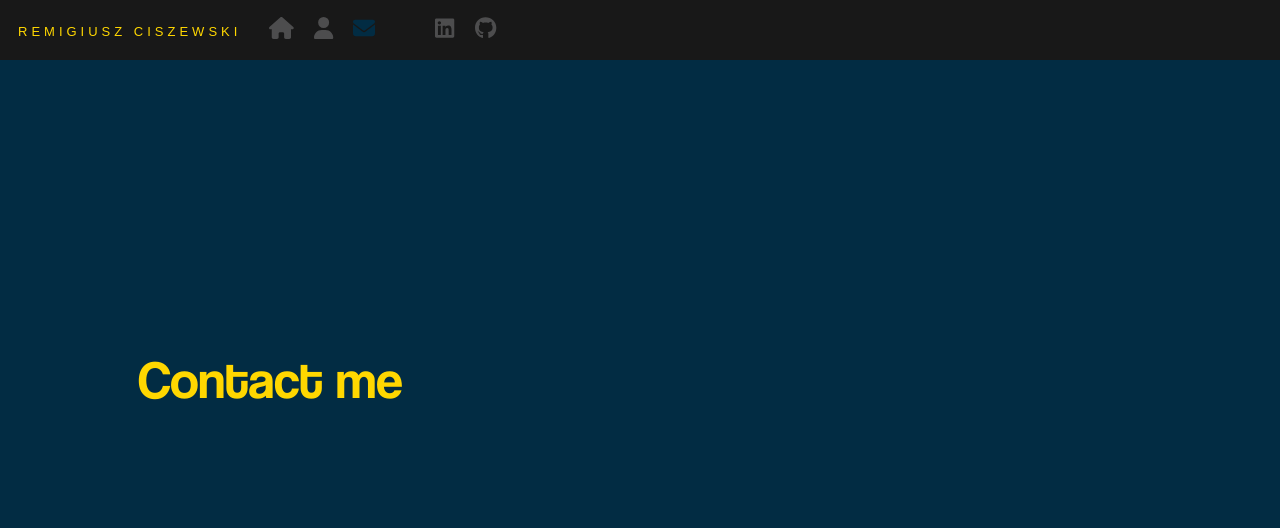
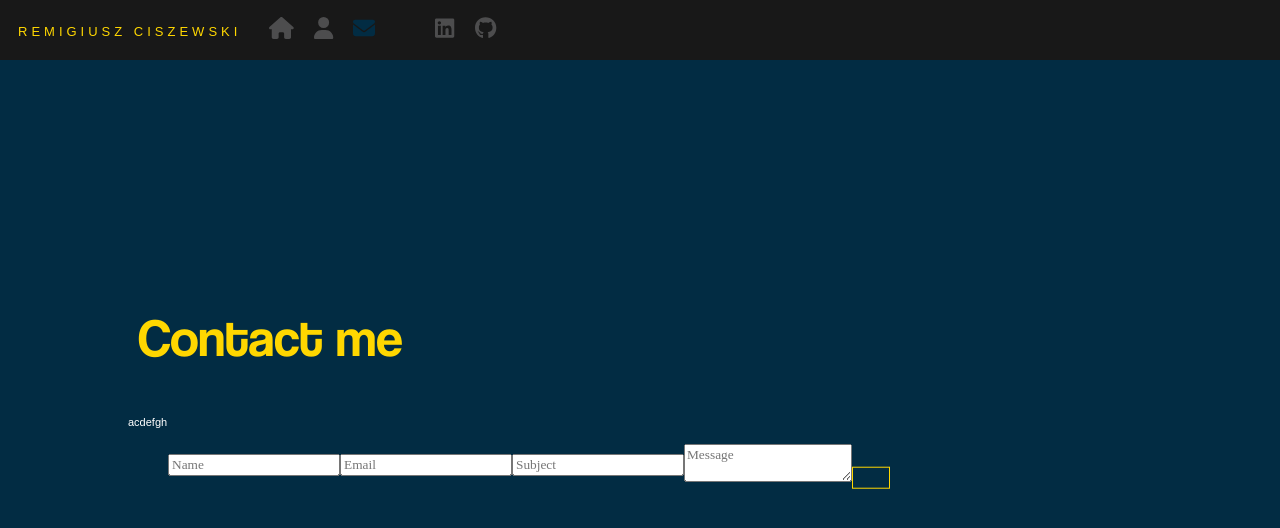
Before and after one commit to remciszewski/portfolio, a React (Create React App) app: page /contact in a window 1280 px wide. Shown: the top 528 px of the page. Built offline with nearby package versions, Linux system fonts and the light colour scheme.

Commit message:
add contact form

```diff
--- a/src/components/Contact/index.js
+++ b/src/components/Contact/index.js
@@ -8,6 +8,28 @@ const Contact = () => {
                     <h1>
                         Contact me
                     </h1>
+                    <p>
+                        acdefgh
+                    </p>
+                    <div className='contact-form'>
+                        <form>
+                        <ul>
+                            <li className='half'>
+                                <input type='text' name='name' placeholder='Name' required />
+                            </li>
+                            <li className='half'>
+                                <input type='email' name='email' placeholder='Email' required />
+                            </li>
+                            <li>
+                                <input placeholder='Subject' type='text' name='subject' required />
+                            </li>
+                            <li>
+                                <textarea placeholder='Message' name='message' required></textarea>
+                            </li>
+                            <submit type='submit' className='flat-button' value='SEND' />
+                        </ul>
+                        </form>
+                    </div>
                 </div>
             </div>
         </div>
```
